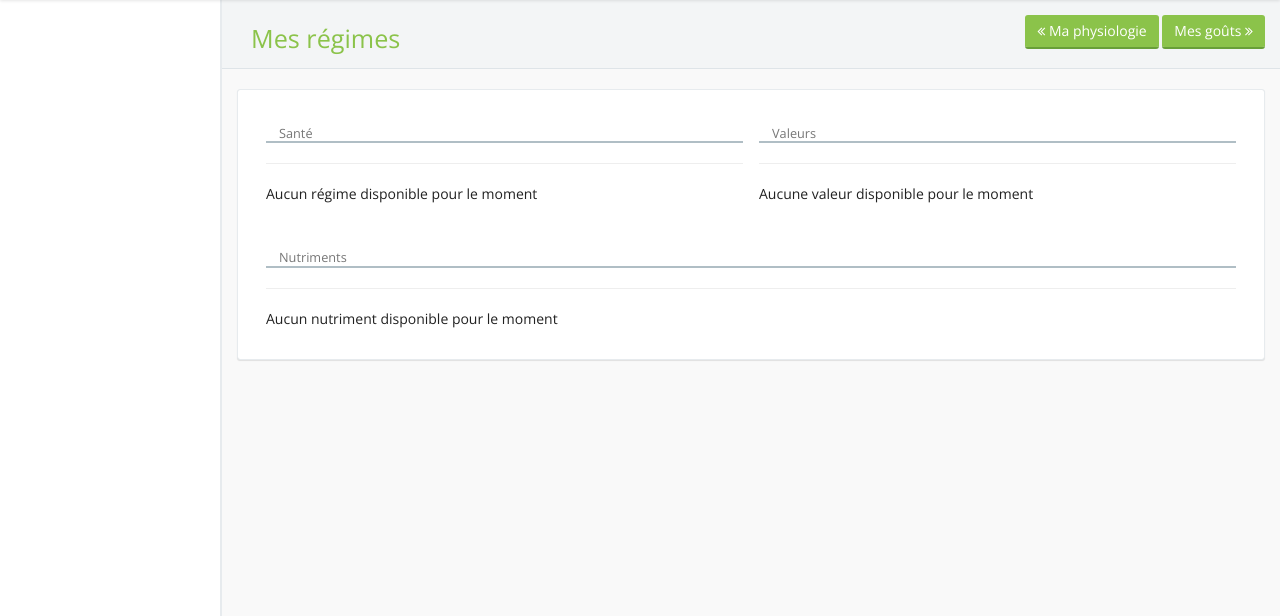
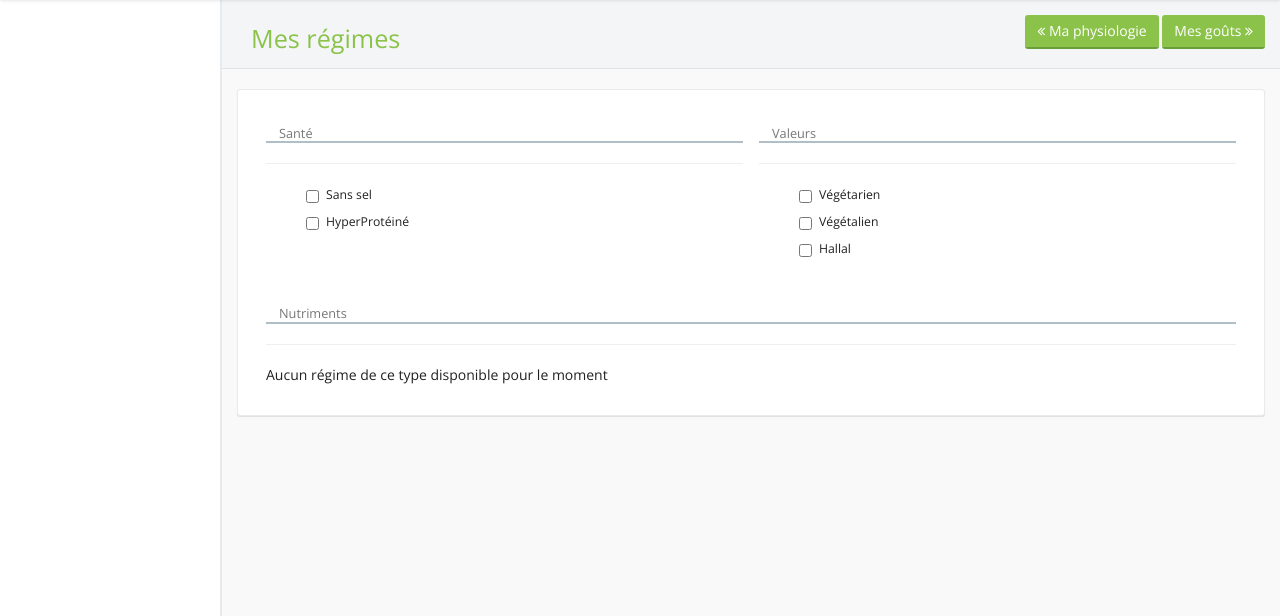
Before and after one commit to PLNech/MenuGen, a Django app: page /regimes in a window 1280 px wide. Shown: the part 50-666 px from the top of the page. Run offline with Django 3.2, Linux system fonts and the light colour scheme; some libraries are stand-ins or nearby versions.

Commit message:
Regimes: Update

```diff
--- a/menus/templates/profile/regimes.html
+++ b/menus/templates/profile/regimes.html
@@ -37,7 +37,7 @@
                             {% endfor %}
                         </ul>
                     {% else %}
-                        <p>Aucun régime disponible pour le moment</p>
+                        <p>Aucun régime de ce type disponible pour le moment</p>
                     {% endif %}
                 </div>
                 <div class="col-md-6">
@@ -52,16 +52,16 @@
                             {% endfor %}
                         </ul>
                     {% else %}
-                        <p>Aucune valeur disponible pour le moment</p>
+                        <p>Aucun régime de ce type disponible pour le moment</p>
                     {% endif %}
                 </div>
 
                 <div class="col-md-12">
                     <h3><small>Nutriments</small></h3>
                     <hr>
-                    {% if nutriments_list %}
+                    {% if nutrients_regimes_list %}
                         <ul>
-                            {% for nutriment in nutriments_list %}
+                            {% for regime in nutrients_regimes_list %}
                                 <div class="checkbox">
                                     <label><input type="checkbox" value="">{{ regime.name }}</label>
                                     <div class="btn-group btn-group-sm" role="group" aria-label="...">
@@ -73,7 +73,7 @@
                             {% endfor %}
                         </ul>
                     {% else %}
-                        <p>Aucun nutriment disponible pour le moment</p>
+                        <p>Aucun régime de ce type disponible pour le moment</p>
                     {% endif %}
                 </div>
             </div>
--- a/menus/views.py
+++ b/menus/views.py
@@ -177,7 +177,38 @@ def physiology(request):
 
 
 def regimes(request):
-    return render(request, 'profile/regimes.html', {})
+    health_regimes_list = []
+    value_regimes_list = []
+    nutrients_regimes_list = []
+    regime_sans_sel = {
+        'name': 'Sans sel',
+        'desc': 'foobar'
+    }
+    regime_hyper_prot = {
+        'name': 'HyperProtéiné',
+        'desc': 'barfoo'
+    }
+    regime_vegetarien = {
+        'name': 'Végétarien',
+        'desc': 'barfoo'
+    }
+    regime_vegetalien = {
+        'name': 'Végétalien',
+        'desc': 'barfoo'
+    }
+    regime_hallal = {
+        'name': 'Hallal',
+        'desc': 'barfoo'
+    }
+
+    health_regimes_list.append(regime_sans_sel)
+    health_regimes_list.append(regime_hyper_prot)
+    value_regimes_list.append(regime_vegetarien)
+    value_regimes_list.append(regime_vegetalien)
+    value_regimes_list.append(regime_hallal)
+    return render(request, 'profile/regimes.html',
+                  {'health_regimes_list': health_regimes_list,
+                   'value_regimes_list': value_regimes_list})
 
 
 def tastes(request):
```
